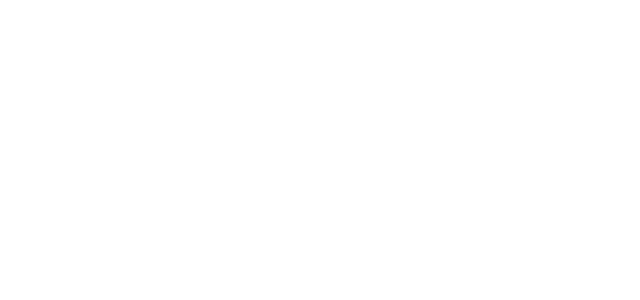
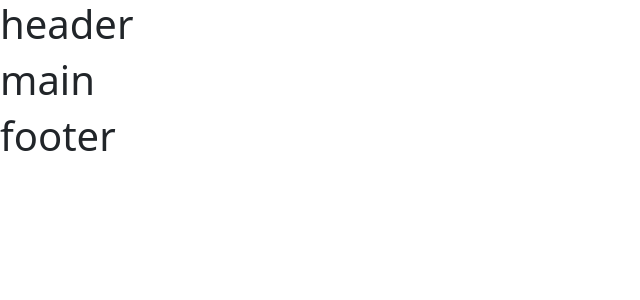
Before and after one commit to LorenzoRossini01/proj-html-vuejs, a Vue app: page / in a window 1280 px wide. Shown: the top 300 px of the page, without its empty margins (0-640 px from the left). Built offline with nearby package versions, Linux system fonts and the light colour scheme.

Commit message:
feat: add main components

```diff
--- a/src/App.vue
+++ b/src/App.vue
@@ -1,15 +1,28 @@
 <script>
 import axios from "axios";
 import { store } from "./store/index";
+import AppHeader from "./components/AppHeader.vue";
+import AppMain from "./components/AppMain.vue";
+import AppFooter from "./components/AppFooter.vue";
 
 export default {
   data() {
     return { store };
   },
+
+  components: {
+    AppHeader,
+    AppMain,
+    AppFooter,
+  },
 };
 </script>
 
-<template></template>
+<template>
+  <app-header></app-header>
+  <app-main></app-main>
+  <app-footer></app-footer>
+</template>
 
 <style lang="scss">
 @use "./styles/general.scss";
--- /dev/null
+++ b/src/components/AppFooter.vue
@@ -0,0 +1,15 @@
+<script>
+import { store } from "../store/index";
+
+export default {
+  data() {
+    return { store };
+  },
+};
+</script>
+
+<template>
+  <h1>footer</h1>
+</template>
+
+<style lang="scss" scoped></style>
--- /dev/null
+++ b/src/components/AppHeader.vue
@@ -0,0 +1,15 @@
+<script>
+import { store } from "../store/index";
+
+export default {
+  data() {
+    return { store };
+  },
+};
+</script>
+
+<template>
+  <h1>header</h1>
+</template>
+
+<style lang="scss" scoped></style>
--- /dev/null
+++ b/src/components/AppMain.vue
@@ -0,0 +1,15 @@
+<script>
+import { store } from "../store/index";
+
+export default {
+  data() {
+    return { store };
+  },
+};
+</script>
+
+<template>
+  <h1>main</h1>
+</template>
+
+<style lang="scss" scoped></style>
```
